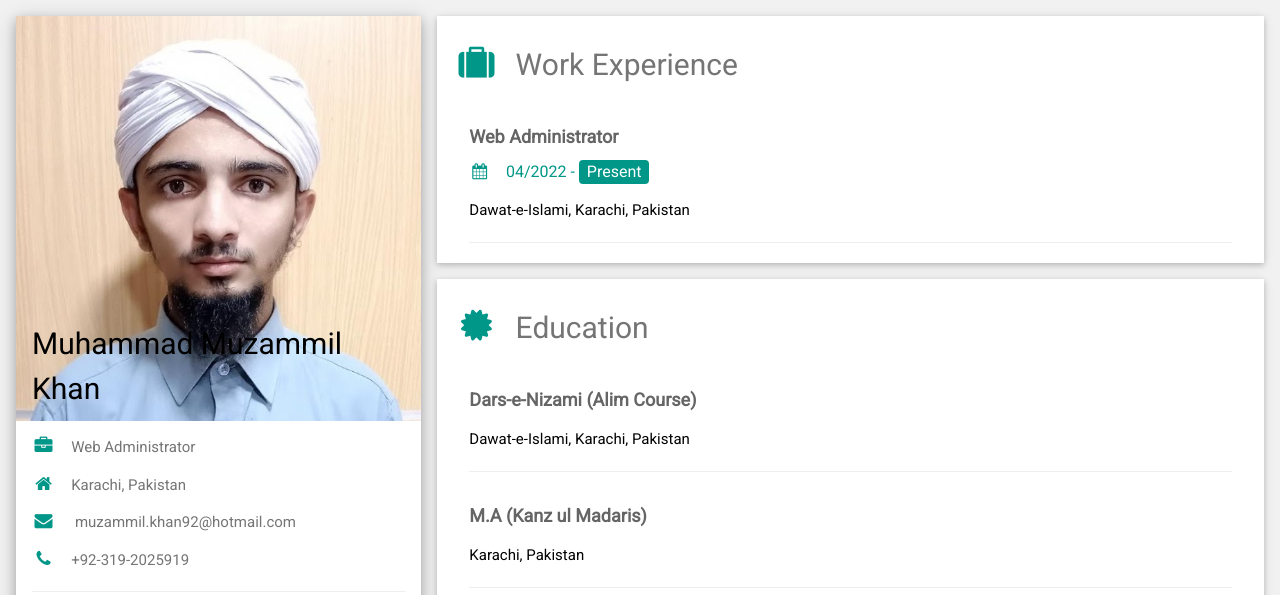
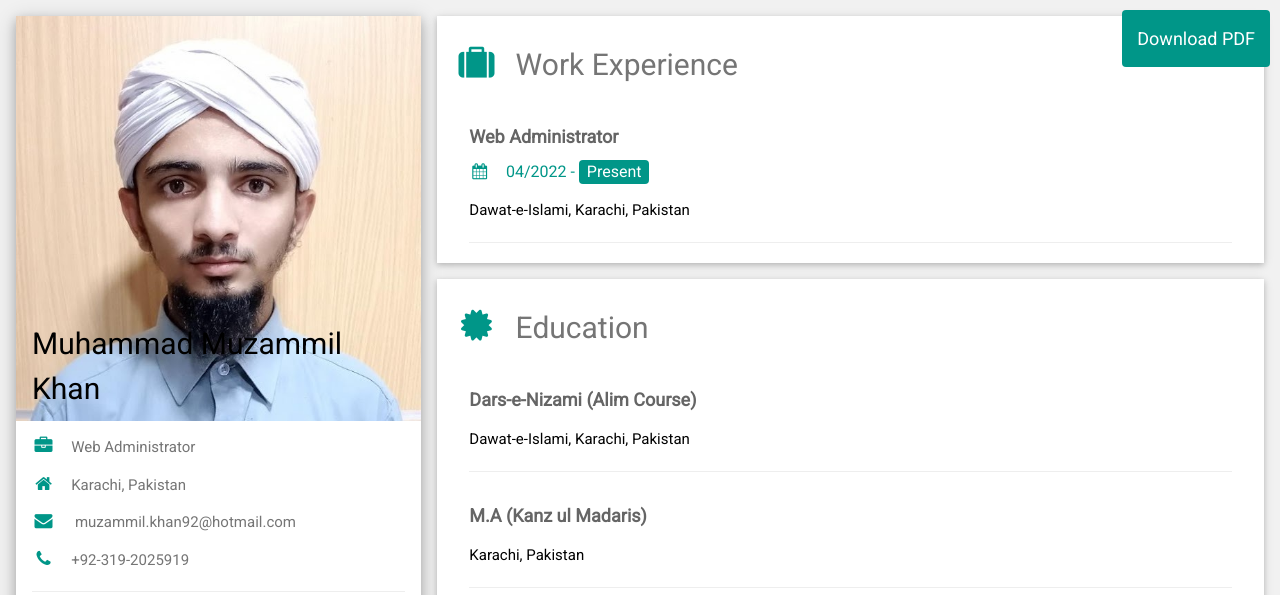
Before and after one commit to muzammilkhan26/resume, a plain HTML site: page index.html in a window 1280 px wide. Shown: the top 595 px of the page. Drawn offline with nearby package versions, Linux system fonts and the light colour scheme.

Commit message:
My Resume

```diff
--- a/index.html
+++ b/index.html
@@ -4,6 +4,9 @@
     <style>
         a {
     text-decoration: none;
+     }
+     .w3-third{
+      pos
      }
 
     </style>
@@ -60,8 +63,26 @@
 
     <!-- Right Column -->
     <div class="w3-twothird">
+      <style>
+        #myBtn {
+          position: fixed;
+      top: 10px;
+      right: 10px;
+      z-index: 99;
+      font-size: 18px;
+      border: none;
+      outline: none;
+      background-color: #009688;
+      color: white;
+      cursor: pointer;
+      padding: 15px;
+      border-radius: 4px;
+}
+      </style>
+
 
       <div class="w3-container w3-card w3-white w3-margin-bottom">
+        <button onclick="location.href='./CV.pdf'" id="myBtn" title="Go to top">Download PDF</button>
         <h2 class="w3-text-grey w3-padding-16"><i class="fa fa-suitcase fa-fw w3-margin-right w3-xxlarge w3-text-teal"></i>Work Experience</h2>
         <div class="w3-container">
           <h5 class="w3-opacity"><b>Web Administrator</b></h5>
```
Also changed, not shown: 1 other file.
